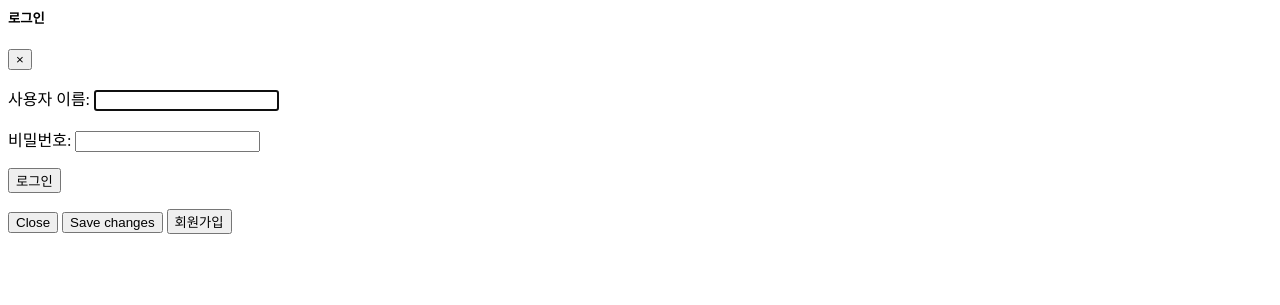
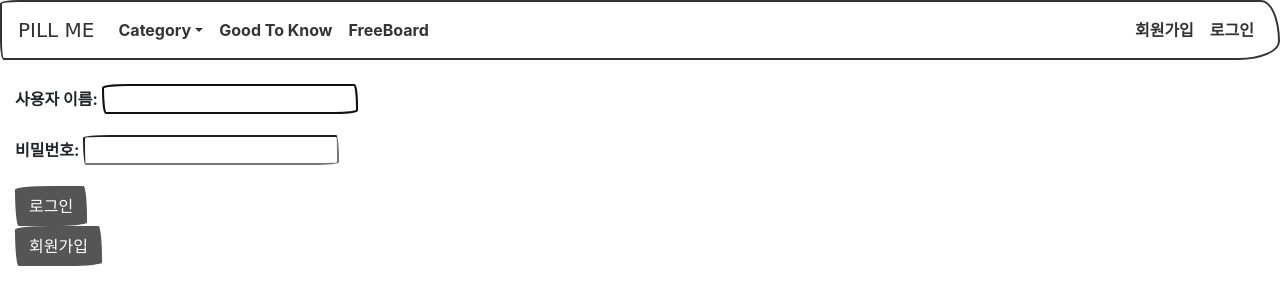
Before and after one commit to Covee/Pillme_django, a Django app: page /accounts/login/ in a window 1280 px wide. Shown: the top 305 px of the page. Run offline with Django 3.2, Linux system fonts and the light colour scheme; some libraries are stand-ins or nearby versions; some web fonts are replaced.

Commit message:
login.html 수정

```diff
--- a/src/templates/base.html
+++ b/src/templates/base.html
@@ -15,6 +15,7 @@
 	{% include 'base/navbar.html' %}
 
 	{% block content %}
+
 	{% endblock %}
 
 
--- a/src/templates/registration/login.html
+++ b/src/templates/registration/login.html
@@ -1,24 +1,21 @@
+{% extends "base.html" %}
 
-<div class="modal fade" id="exampleModal" tabindex="-1" role="dialog" aria-labelledby="exampleModalLabel" aria-hidden="true">
-  <div class="modal-dialog" role="document">
-    <div class="modal-content">
-      <div class="modal-header">
-        <h5 class="modal-title" id="exampleModalLabel">로그인</h5>
-        <button type="button" class="close" data-dismiss="modal" aria-label="Close">
-          <span aria-hidden="true">&times;</span>
-        </button>
-      </div>
-      <div class="modal-body">
-        <form method="post"> {% csrf_token %}
-		  {{ form.as_p }}
-		<button type="submit">로그인</button>
-		</form>
-      </div>
-      <div class="modal-footer">
-        <button type="button" class="btn btn-secondary" data-dismiss="modal">Close</button>
-        <button type="button" class="btn btn-primary">Save changes</button>
-        <a href="{% url 'accounts:register' %}"><button type="button" class="btn btn-secondary" data-dismiss="modal">회원가입</button></a>
-      </div>
-    </div>
+{% block content %}
+<br/>
+<div class="container-fluid">
+  <div>
+    {% if form.errors %}
+      <p>ID나 비밀번호가 일치하지 않습니다.</p>
+    {% endif %}
+
+    <form method="post"> {% csrf_token %}
+      {{ form.as_p }}
+      <button type="submit" class="btn btn-secondary">로그인</button>
+    </form>
+    <a href="{% url 'accounts:register' %}"><button type="button" class="btn btn-secondary">회원가입</button></a>
   </div>
 </div>
+
+
+
+{% endblock %}
```
Also changed, not shown: src/posts/models.py (line endings or trailing spaces).
